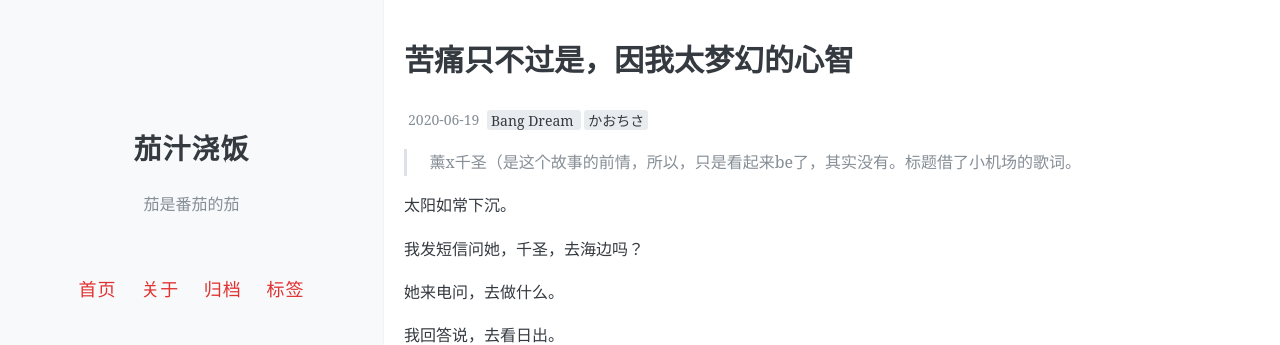
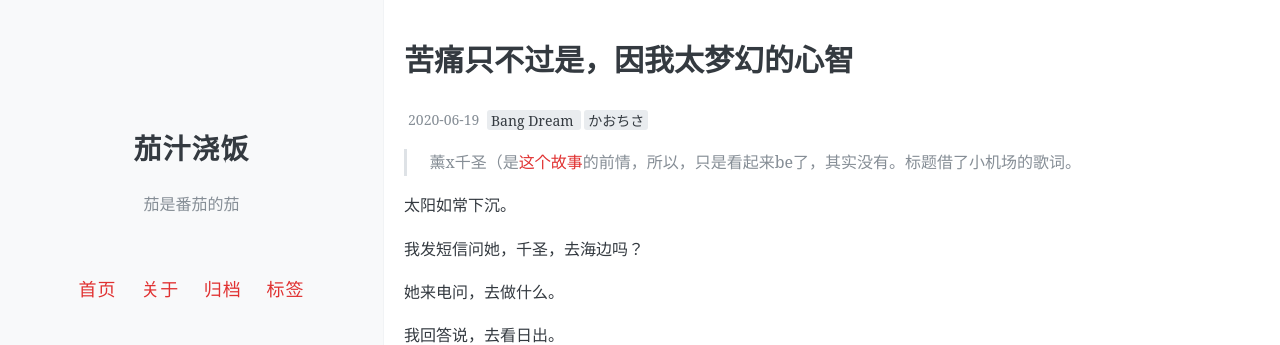
Before and after one commit to onemorebluemoon/ketchup, a Jekyll site: the page built from _posts/2020-06-19-kocs56.md, in a window 1280 px wide and 900 px high. Shown: the top 345 px of the window. Built offline with Jekyll 4.4.1, drawn with Linux system fonts in a browser that asks for light colours; comment, search, counter and statistics services are not loaded; part of the change alters nothing that is shown.

Commit message:
Update 2020-06-19-kocs56.md

```diff
--- a/_posts/2020-06-19-kocs56.md
+++ b/_posts/2020-06-19-kocs56.md
@@ -7,7 +7,7 @@ tags: [Bang Dream, かおちさ]
 comments: true
 ---
 
-> 薰x千圣（是这个故事的前情，所以，只是看起来be了，其实没有。标题借了小机场的歌词。
+> 薰x千圣（是[这个故事](https://onemorebluemoon.github.io/Ketchup/kocs32/)的前情，所以，只是看起来be了，其实没有。标题借了小机场的歌词。
 
 太阳如常下沉。
 
```
